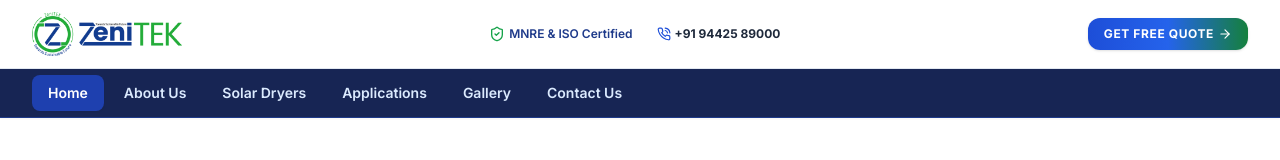
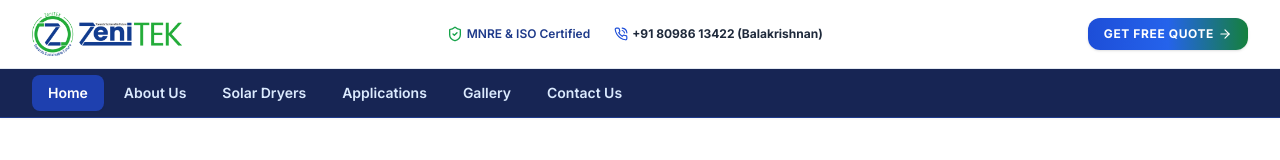
Before and after one commit to SATHISH-WEBDEVBER/ZeniTEK, a React (Vite) app in the folder frontend/: page / in a window 1280 px wide. Shown: the top 160 px of the page. Built offline with nearby package versions, Linux system fonts and the light colour scheme; no server answers; the HTML template or start-up script is replaced by a standard one.

Commit message:
feat: implement responsive multi-tier navigation component with mobile drawer and contact actions

```diff
--- a/frontend/src/components/Navbar.jsx
+++ b/frontend/src/components/Navbar.jsx
@@ -33,8 +33,8 @@ export default function Navbar({ onOpenQuoteModal }) {
             <span className="flex items-center text-blue-900 font-semibold">
               <ShieldCheck className="w-4 h-4 mr-1 text-green-600" /> MNRE & ISO Certified
             </span>
-            <a href="tel:+919442589000" className="flex items-center text-slate-800 hover:text-blue-700 font-bold transition-colors">
-              <PhoneCall className="w-3.5 h-3.5 mr-1 text-blue-700" /> +91 94425 89000
+            <a href="tel:+918098613422" className="flex items-center text-slate-800 hover:text-blue-700 font-bold transition-colors">
+              <PhoneCall className="w-3.5 h-3.5 mr-1 text-blue-700" /> +91 80986 13422 (Balakrishnan)
             </a>
           </div>
 
```
